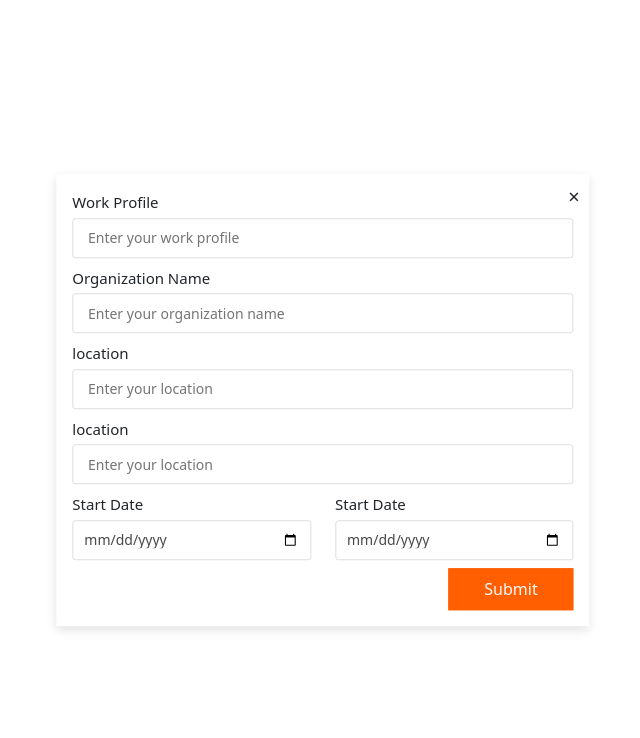
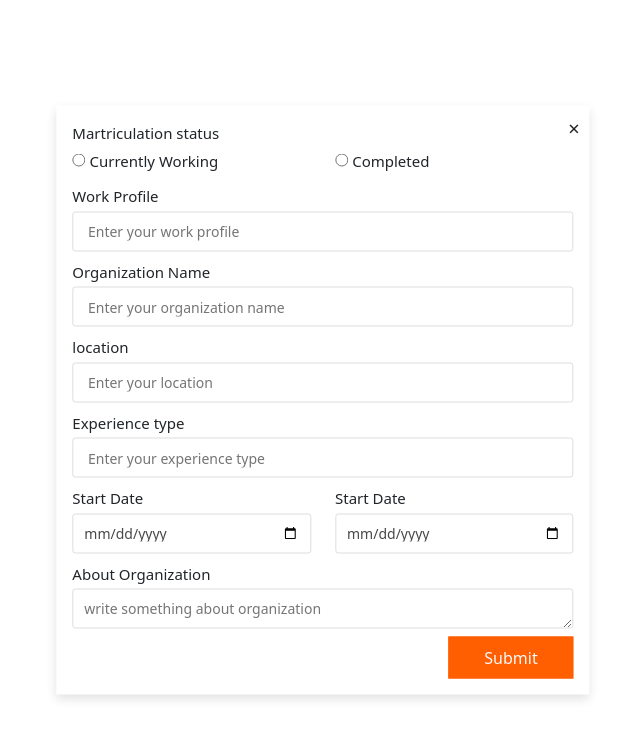
Before and after one commit to rahuliar/popup-window, a plain HTML site: page index.html in a window 1280 px wide. Both pictures are taken after a click on the button "Cliclk Here pop-up-1". Shown: the whole page, without its empty margins (317-957 px from the left). Drawn offline with nearby package versions, Linux system fonts and the light colour scheme.

Commit message:
Add files via upload

```diff
--- a/index.html
+++ b/index.html
@@ -31,7 +31,8 @@
         }
 
         /*-------------------------------------- popup window  --------------------------------------*/
-        #popup1,#popup2 {
+        #popup1,
+        #popup2 {
             position: fixed;
             top: 40%;
             left: 50%;
@@ -52,7 +53,8 @@
             border: 0.5px solid black;
         }
 
-        #popup1.active,#popup2.active {
+        #popup1.active,
+        #popup2.active {
             top: 50%;
             visibility: visible;
             opacity: 1;
@@ -68,13 +70,12 @@
             font-size: 20px;
         }
 
-        .form .form-element label,
-        .form-element span {
+        .form-element .textarea-label-span {
             margin-bottom: 4px;
             font-size: 15px;
         }
 
-        .form .form-element .inputcss{
+        .form .form-element .inputcss {
             padding: 11px;
             background: #fff;
             color: #484848;
@@ -102,33 +103,53 @@
         <div class="close-btn" onclick="toggle1()">&times;</div>
         <div class="form">
             <div class="form-element m-1 m-md-2">
-                <label for="wp">Work Profile</label>
+                <div class=" row" >
+                    <span class="textarea-label-span">Martriculation status</span>
+                    <div class="col-6">
+                        <input type="radio" id="popup1-radio-1" name="popup1-radio">
+                        <label for="popup1-radio-1" class="textarea-label-span">Currently Working</label>
+                    </div>
+                    <div class="col-6">
+                        <input type="radio" id="popup1-radio-2" name="popup1-radio">
+                        <label for="popup1-radio-2" class="textarea-label-span">Completed</label>
+                    </div>
+                </div>
+            </div>
+            <div class="form-element m-1 m-md-2">
+                <label for="wp" class="textarea-label-span">Work Profile</label>
                 <input type="text" id="wp" placeholder=" Enter your work profile" class="w-100 d-block inputcss">
             </div>
             <div class="form-element m-1 m-md-2">
-                <label for="organization">Organization Name</label>
-                <input type="text" id="organization" placeholder=" Enter your organization name" class="w-100 d-block inputcss">
+                <label for="organization" class="textarea-label-span">Organization Name</label>
+                <input type="text" id="organization" placeholder=" Enter your organization name"
+                    class="w-100 d-block inputcss">
             </div>
             <div class="form-element m-1 m-md-2">
-                <label for="location">location</label>
+                <label for="location" class="textarea-label-span">location</label>
                 <input type="text" id="location" placeholder=" Enter your location" class="w-100 d-block inputcss">
             </div>
             <div class="form-element m-1 m-md-2">
-                <label for="location">location</label>
-                <input type="text" id="location" placeholder=" Enter your location" class="w-100 d-block inputcss">
+                <label for="location" class="textarea-label-span">Experience type</label>
+                <input type="text" id="location" placeholder=" Enter your experience type"
+                    class="w-100 d-block inputcss">
             </div>
             <div class="form-element m-1 m-md-2">
                 <div class="row">
                     <div class="col-6">
-                        <label for="start"> Start Date</label>
+                        <label for="start" class="textarea-label-span"> Start Date</label>
                         <input type="date" id="start" class="w-100 d-block inputcss">
                     </div>
                     <div class="col-6">
-                        <label for="start"> Start Date</label>
+                        <label for="start" class="textarea-label-span"> Start Date</label>
                         <input type="date" id="start" class="w-100 d-block inputcss">
                     </div>
                 </div>
             </div>
+            <div class="form-element m-1 m-md-2"> <label for="about-organization" class="textarea-label-span">About Organization</label>
+                <textarea name="about-organization" id="about-organization" rows="5"
+                    placeholder="write something about organization" class="w-100 d-block inputcss"></textarea>
+            </div>
+
             <div class="form-element m-1 m-md-2 d-flex justify-content-end">
                 <button class="popup-btn text-light p-2 w-25">Submit</button>
             </div>
@@ -141,21 +162,35 @@
         <div class="close-btn" onclick="toggle2()">&times;</div>
         <div class="form">
             <div class="form-element m-1 m-md-2">
-                <label for="wp">End Year</label>
+                <div class=" row">
+                    <span class="textarea-label-span">Martriculation status</span>
+                    <div class="col-6">
+                        <input type="radio" id="popup2-radio-1" name="popup2-radio">
+                        <label class="textarea-label-span" for="popup2-radio-1"> Pursuing</label>
+                    </div>
+                    <div class="col-6">
+                        <input type="radio" id="popup2-radio-2" name="popup2-radio">
+                        <label class="textarea-label-span" for="popup2-radio-2"> Completed</label>
+                    </div>
+                </div>
+            </div>
+            <div class="form-element m-1 m-md-2">
+                <label class="textarea-label-span" for="wp">End Year</label>
                 <input type="text" id="wp" placeholder=" Enter your end year" class="w-100 d-block inputcss">
             </div>
             <div class="form-element m-1 m-md-2">
-                <label for="organization">Board Name</label>
-                <input type="text" id="organization" placeholder=" Enter your Board Name" class="w-100 d-block inputcss">
+                <label class="textarea-label-span" for="organization">Board Name</label>
+                <input type="text" id="organization" placeholder=" Enter your Board Name"
+                    class="w-100 d-block inputcss">
             </div>
             <div class="form-element m-1 m-md-2">
                 <div class="row">
                     <div class="col-6">
-                        <label for="ps">Performance Scale</label>
+                        <label class="textarea-label-span" for="ps">Performance Scale</label>
                         <input type="text" id="ps" class="w-100 d-block inputcss">
                     </div>
                     <div class="col-6">
-                        <label for="cgpa">CGPA</label>
+                        <label class="textarea-label-span" for="cgpa">CGPA</label>
                         <input type="text" id="cgpa" class="w-100 d-block inputcss">
                     </div>
                 </div>
```
